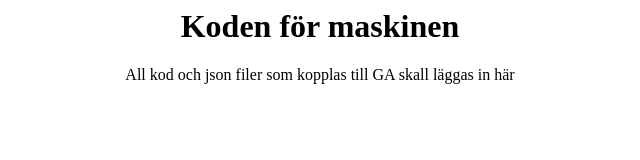
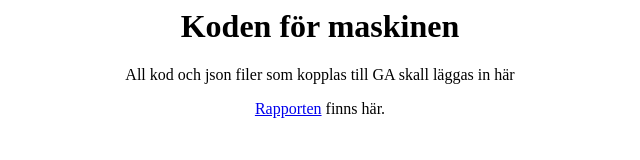
Before and after one commit to GA-Sphericity/GA-Sphericity.github.io, a plain HTML site: page index.html in a window 1280 px wide. Shown: the whole page, without its empty margins (320-960 px from the left). Drawn offline with Linux system fonts and the light colour scheme.

Commit message:
Update index.html
add link to report

```diff
--- a/index.html
+++ b/index.html
@@ -16,6 +16,8 @@
 
 		<p>All kod och json filer som kopplas till GA skall läggas in här</p>
 
+		<p> <a href="https://github.com/GA-Sphericity/GA-Sphericity.github.io/blob/master/Sf%C3%A4ricitet%20hos%20lera%20som%20formas%20mellan%20tv%C3%A5%20parallella%20plan%20i%20r%C3%B6relse%20-%20en%20studie%20av%20olika%20r%C3%B6relsem%C3%B6nsters%20inverkan.pdf">Rapporten</a> finns här.</p>
+
 	</body>
 
 </html>
```
